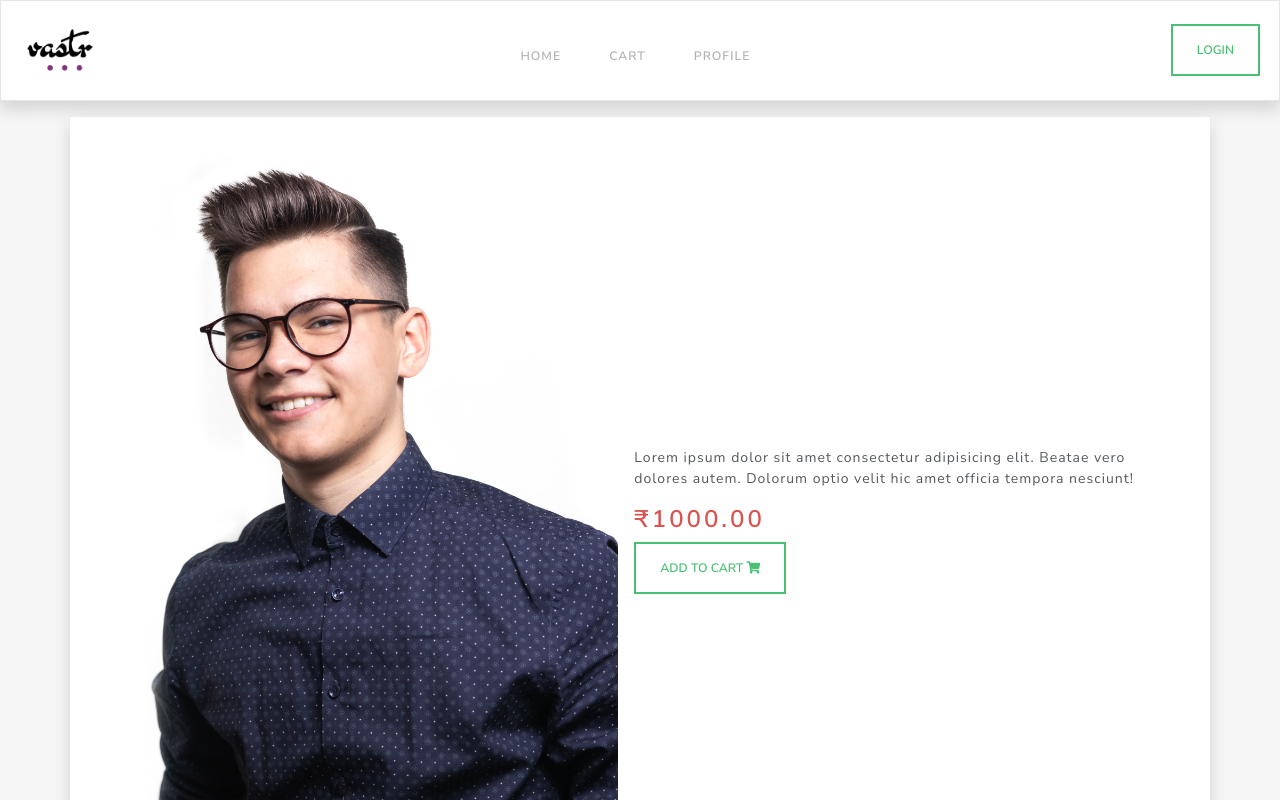
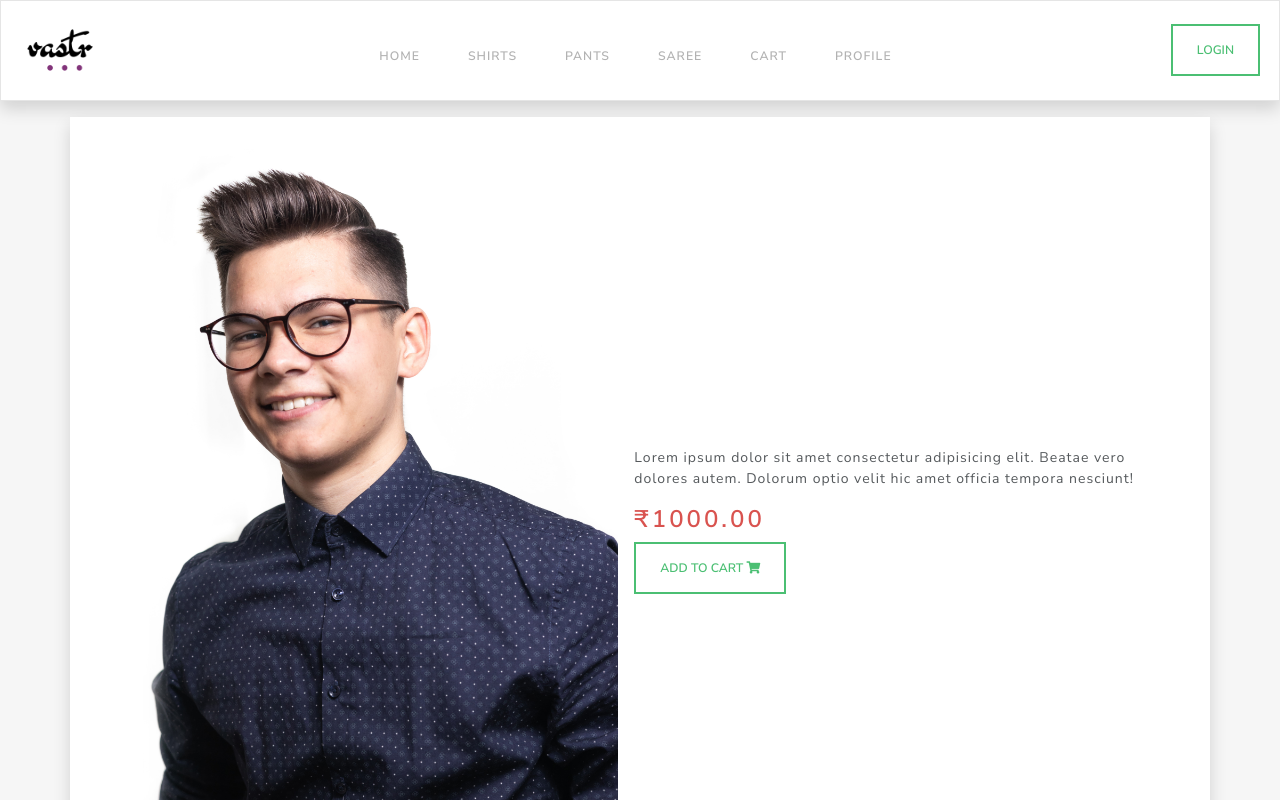
Before and after one commit to rohitpandit/vastr-client, a React (Create React App) app: page /product/1 in a window 1280 px wide. Shown: the top 800 px of the page. Built offline with nearby package versions, Linux system fonts and the light colour scheme; no server answers.

Commit message:
adds minor improvements

```diff
--- a/src/actions/orderAction.js
+++ b/src/actions/orderAction.js
@@ -27,6 +27,8 @@ export const addToOrders = (product) => async (dispatch) => {
 		dispatch({ type: ORDER_POST_REQUEST });
 		console.log('Action', product);
 
+		product.quantity = 1;
+
 		//axios request
 		const result = await axios.post('http://localhost:5000/order', { product });
 
--- a/src/components/navbar/Navbar.js
+++ b/src/components/navbar/Navbar.js
@@ -34,6 +34,22 @@ const Navbar = (props) => {
 								</NavLink>
 							</li>
 							<li className='nav-item'>
+								<NavLink className='nav-link' exact to='/products/shirt'>
+									Shirts
+								</NavLink>
+							</li>
+							<li className='nav-item'>
+								<NavLink className='nav-link' exact to='/products/pant'>
+									Pants
+								</NavLink>
+							</li>
+							<li className='nav-item'>
+								<NavLink className='nav-link' exact to='/products/saree'>
+									Saree
+								</NavLink>
+							</li>
+
+							<li className='nav-item'>
 								<NavLink className='nav-link' exact to='/cart'>
 									Cart
 								</NavLink>
--- a/src/pages/products/Products.js
+++ b/src/pages/products/Products.js
@@ -1,4 +1,4 @@
-import React, { useEffect } from 'react';
+import React, { useEffect, useState } from 'react';
 import { useParams } from 'react-router-dom';
 import { connect } from 'react-redux';
 import { ToastContainer, toast } from 'react-toastify';
@@ -12,14 +12,16 @@ import { getProductList } from '../../actions/productAction';
 
 const Products = (props) => {
 	const { type } = useParams();
+	const [update, setUpdate] = useState(false);
 
 	useEffect(() => {
 		props.getProductList(type);
-	}, []);
+	}, [props.location]);
 
 	useEffect(() => {
-		if (props.orderSuccess) {
+		if (props.orderSuccess && update) {
 			toast.success('Prduct added to cart');
+			setUpdate(false);
 		}
 	}, [props.orderSuccess]);
 
@@ -30,6 +32,7 @@ const Products = (props) => {
 	}, [props.orderError]);
 
 	const addToCart = (product) => {
+		setUpdate(true);
 		console.log(product);
 		props.addToOrders(product);
 	};
@@ -170,9 +173,11 @@ const Products = (props) => {
 					{props.productList &&
 						props.productList.map((product) => (
 							<div key={product._id} className={`${classes.card} shadow`}>
-								<Link to={`/product/${product._id}`}>
-									<img src={product.url} alt='' className='card-img-top' />
-								</Link>
+								<div className={classes.image}>
+									<Link to={`/product/${product._id}`}>
+										<img src={product.url} alt='' className={classes.cardImg} />
+									</Link>
+								</div>
 								<h5 className='m-1'>{product.desc}</h5>
 								<h5 className='text-danger'>&#8377;{product.price}</h5>
 								<button
--- a/src/pages/products/Products.module.css
+++ b/src/pages/products/Products.module.css
@@ -31,11 +31,23 @@
 	margin: 1rem;
 	background-color: white;
 	width: 15rem;
+	height: 28rem;
 	overflow: hidden;
 	text-align: center;
+	display: flex;
+	flex-direction: column;
+	justify-content: center;
+	align-items: center;
 }
 
-.card-img {
-	height: 20rem;
+.image {
+	height: 18rem;
+	width: 13rem;
+}
+
+.cardImg {
+	height: 18rem;
+	width: 13rem;
 	object-fit: cover;
+	overflow: hidden;
 }
```
